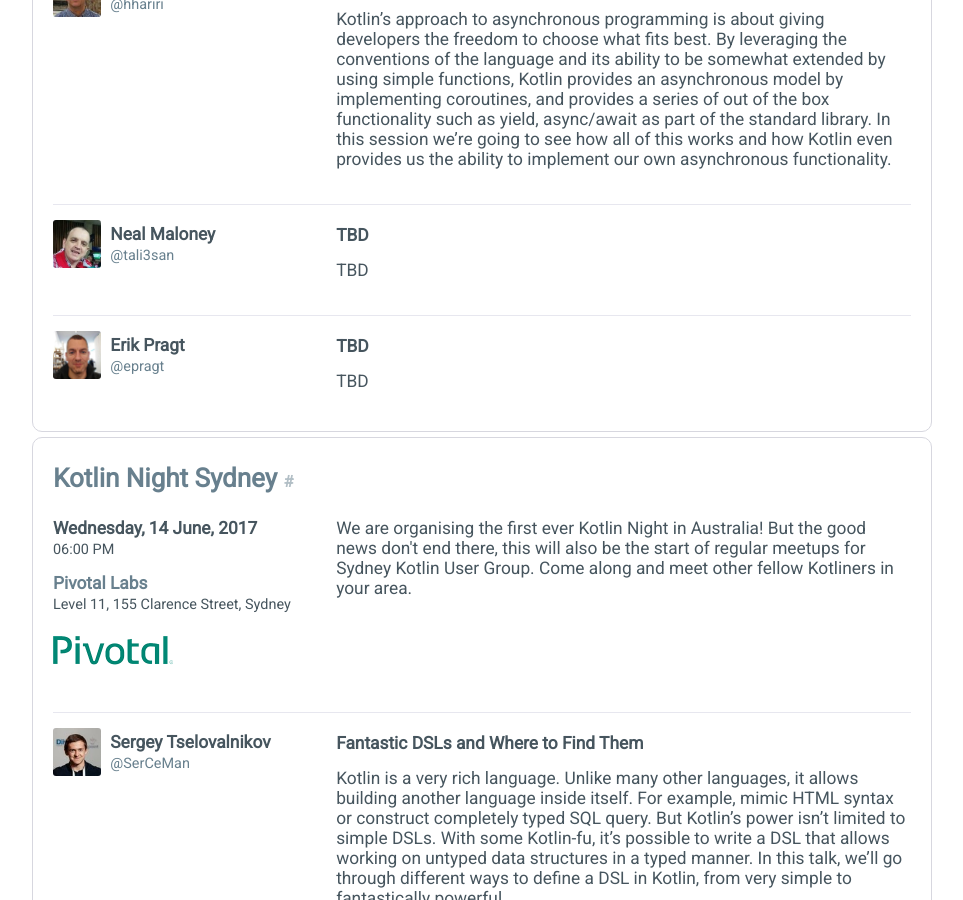
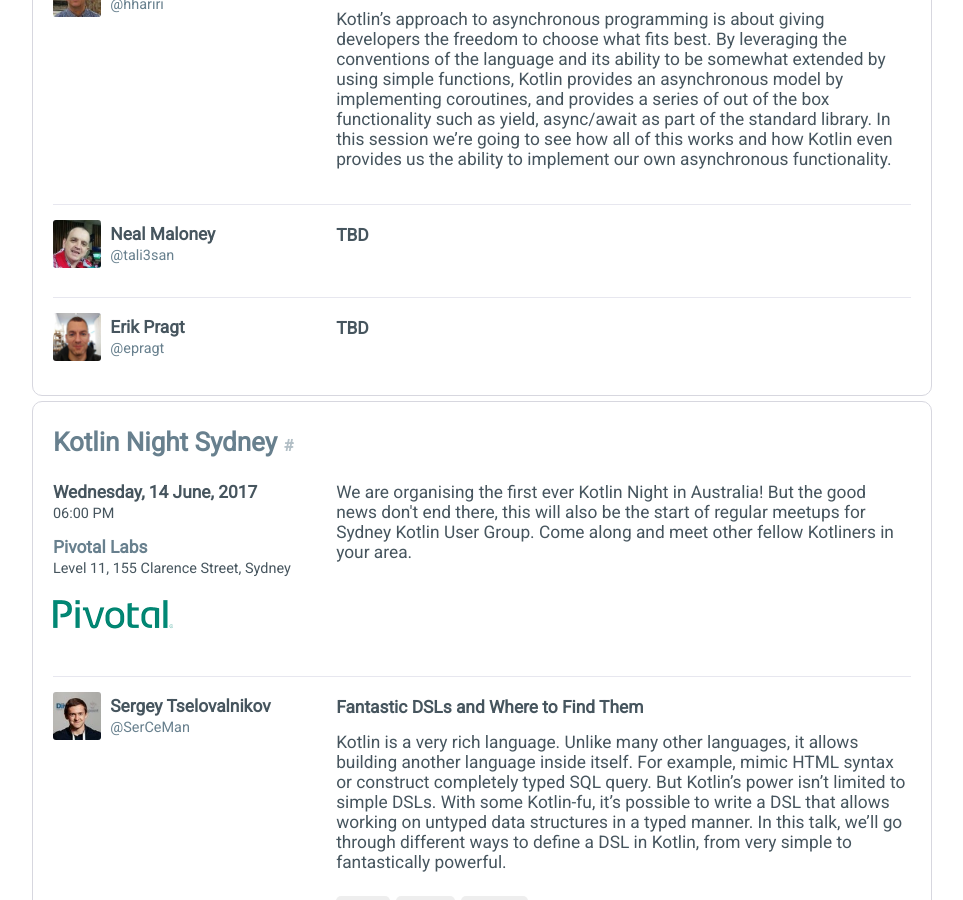
Before and after one commit to garethsime/sydkotlin.github.io, a Jekyll site: the page built from index.html, in a window 1280 px wide and 900 px high, scrolled down 738 px. Shown: the whole window, without its empty margins (158-1121 px from the left). Built offline with Jekyll 4.4.1, drawn with Linux system fonts in a browser that asks for light colours; nearby versions of some CDN libraries.

Commit message:
Correction

```diff
--- a/_data/events.yml
+++ b/_data/events.yml
@@ -179,7 +179,6 @@
 
       title: "TBD"
       description: >
-        TBD
 
       links:
 
@@ -190,6 +189,5 @@
 
       title: "TBD"
       description: >
-        TBD
 
       links:
```
